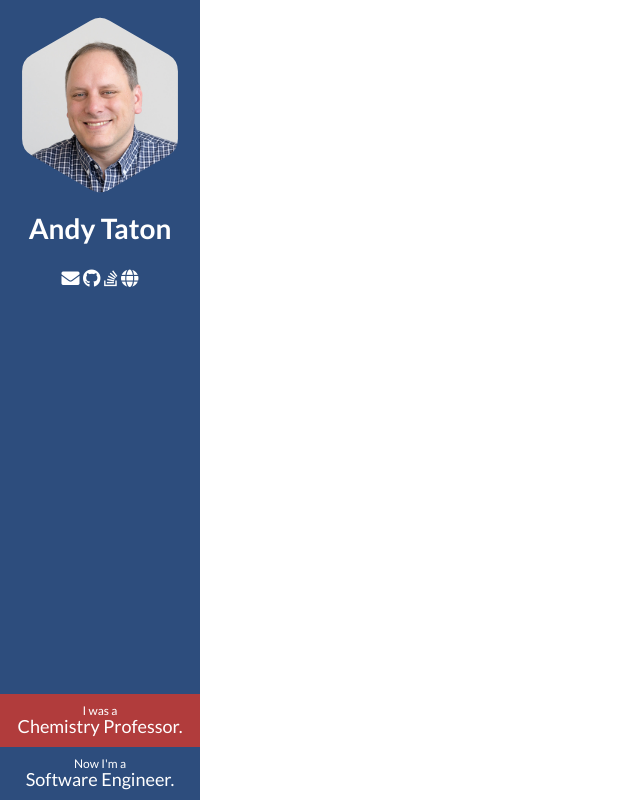
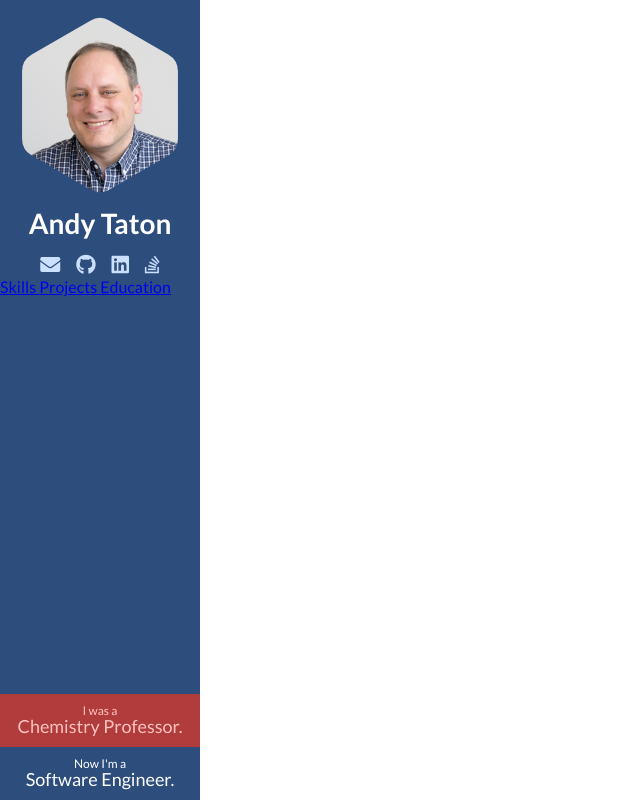
Before and after one commit to tataton/portfolio, a website: page index.html in a window 1280 px wide. Shown: the whole page, without its empty margins (0-640 px from the left). Drawn offline with Linux system fonts and the light colour scheme.

Commit message:
Nav links

```diff
--- a/css/style.css
+++ b/css/style.css
@@ -29,6 +29,7 @@ nav {
   width: 200px;
   top: 0;
   padding-top: 15px;
+  line-height: 1.3;
 }
 
 .nav-panel-software {
@@ -58,18 +59,30 @@ svg.nav-photo {
 .nav-panel-name {
   font-size: 28px;
   font-weight: 700;
-  margin: 10px 0;
+  margin-top: 10px;
+  text-align: center;
+}
+
+.nav-panel-occupation {
   text-align: center;
 }
 
 .nav-panel-contact {
   text-align: center;
-  font-size: 18px;
+  font-size: 20px;
+  margin-top: 10px;
 }
 
 .nav-panel-contact > a {
+  display: inline-block;
+  color: #cbe0ff;
+  text-decoration: none;
+  margin: 0 6px;
+}
+
+.nav-panel-contact > a:hover,
+.nav-panel-contact > a:focus {
   color: white;
-  text-decoration: none;
 }
 
 .nav-chooser {
@@ -95,6 +108,18 @@ svg.nav-photo {
   cursor: pointer;
 }
 
+.nav-chooser-active.nav-chooser-software {
+  color: #cbe0ff;
+}
+
+.nav-chooser-active.nav-chooser-chemistry {
+  color: #ffc2c2;
+}
+
+div.nav-chooser-active:hover {
+  color: white;
+}
+
 .nav-chooser-software {
   background-color: #2d4d7d;
 }
--- a/index.html
+++ b/index.html
@@ -40,11 +40,22 @@
         <a href="https://github.com/tataton/">
           <i class="fab fa-github"></i>
         </a>
+        <a href="https://www.linkedin.com/in/tandrewtaton/">
+          <i class="fab fa-linkedin"></i>
+        </a>
         <a href="https://stackoverflow.com/users/7596425/andy-taton">
           <i class="fab fa-stack-overflow"></i>
         </a>
-        <a href="https://andytaton.com">
-          <i class="fas fa-globe"></i>
+      </div>
+      <div class="nav-panel-headings">
+        <a href="#skills">
+          Skills
+        </a>
+        <a href="#projects">
+          Projects
+        </a>
+        <a href="#education">
+          Education
         </a>
       </div>
     </div>
@@ -77,6 +88,9 @@
       </div>
     </div>
   </nav>
+  <section id="skills">
+    Hi there!
+  </section>
   <script src="js/index.js"></script>
 </body>
 
```
